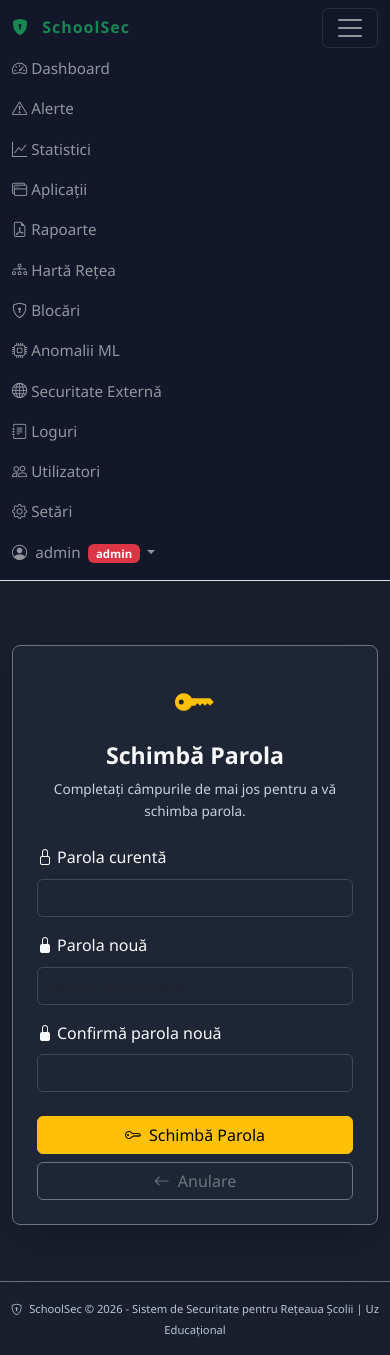
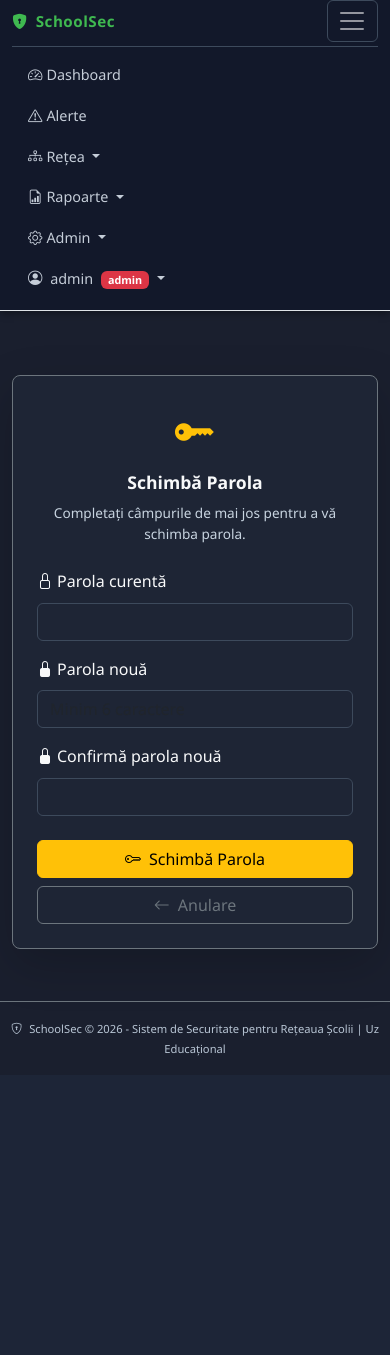
Before and after one commit to eduardstefan2006/school-network-security, a Flask app: page /profile/change-password in a window 390 px wide, after a click that opens the changed part. After the commit the page ends 1056 px from the top, so only its background shows below. Run offline with Flask 3, Linux system fonts and the light colour scheme; a user stored in the database is signed in; some libraries are stand-ins or nearby versions.

Commit message:
Restructure navbar: group 12 flat items into 5 top-level entries with dropdowns; add navbar.css and responsive.css
Agent-Logs-Url: https://github.com/eduardstefan2006/school-network-security/sessions/6da390ae-7df8-4c9c-a78d-eac492bd8f30

Co-authored-by: eduardstefan2006 <14857269+eduardstefan2006@users.noreply.github.com>

```diff
--- /dev/null
+++ b/app/static/css/navbar.css
@@ -0,0 +1,83 @@
+/* =====================================================================
+   SchoolSec - Navbar Styles
+   ===================================================================== */
+
+/* Main navbar */
+.schoolsec-navbar {
+    background-color: #12182a !important;
+    height: 60px;
+    padding-top: 0;
+    padding-bottom: 0;
+    box-shadow: 0 2px 8px rgba(0, 0, 0, 0.4);
+}
+
+.schoolsec-navbar .navbar-brand {
+    font-size: 1.1rem;
+    letter-spacing: 0.5px;
+    color: #3fb950 !important;
+}
+
+/* Nav links in navbar */
+.schoolsec-navbar .nav-link {
+    font-size: 0.9rem;
+    padding: 0.5rem 0.75rem;
+    color: #c5cdd8 !important;
+    transition: color 0.2s ease;
+    white-space: nowrap;
+}
+
+.schoolsec-navbar .nav-link:hover,
+.schoolsec-navbar .nav-link:focus {
+    color: #3fb950 !important;
+}
+
+.schoolsec-navbar .nav-link.active {
+    color: #3fb950 !important;
+    border-bottom: 2px solid #3fb950;
+}
+
+.schoolsec-navbar .nav-link.dropdown-toggle.active {
+    border-bottom: 2px solid #3fb950;
+}
+
+/* Dropdown menus */
+.schoolsec-dropdown {
+    background-color: #1e2840 !important;
+    border: 1px solid #3d4a5c !important;
+    border-radius: 6px;
+    box-shadow: 0 4px 16px rgba(0, 0, 0, 0.5);
+    min-width: 200px;
+    padding: 0.4rem 0;
+}
+
+.schoolsec-dropdown .dropdown-item {
+    color: #c5cdd8 !important;
+    font-size: 0.88rem;
+    padding: 0.5rem 1rem;
+    transition: background-color 0.15s ease, color 0.15s ease;
+}
+
+.schoolsec-dropdown .dropdown-item:hover,
+.schoolsec-dropdown .dropdown-item:focus {
+    background-color: rgba(63, 185, 80, 0.12) !important;
+    color: #3fb950 !important;
+}
+
+.schoolsec-dropdown .dropdown-item.active {
+    background-color: rgba(63, 185, 80, 0.18) !important;
+    color: #3fb950 !important;
+}
+
+.schoolsec-dropdown .dropdown-divider {
+    border-color: #3d4a5c;
+}
+
+/* Navbar toggler (hamburger) */
+.schoolsec-navbar .navbar-toggler {
+    border-color: #3d4a5c;
+    padding: 0.3rem 0.6rem;
+}
+
+.schoolsec-navbar .navbar-toggler:focus {
+    box-shadow: 0 0 0 2px rgba(63, 185, 80, 0.4);
+}
--- /dev/null
+++ b/app/static/css/responsive.css
@@ -0,0 +1,101 @@
+/* =====================================================================
+   SchoolSec - Responsive Styles
+   Breakpoints:
+     Desktop  > 1024px : full horizontal navbar
+     Tablet   768-1024px : compact navbar, hamburger trigger
+     Mobile   < 768px  : collapsed hamburger menu
+   ===================================================================== */
+
+/* ── Tablet (768px – 1024px) ─────────────────────────────────────── */
+@media (max-width: 1024px) {
+    .schoolsec-navbar .nav-link {
+        font-size: 0.85rem;
+        padding: 0.45rem 0.55rem;
+    }
+
+    .schoolsec-navbar .navbar-brand {
+        font-size: 1rem;
+    }
+}
+
+/* ── Mobile (< 768px) ────────────────────────────────────────────── */
+@media (max-width: 767.98px) {
+    /* Reduce navbar height on mobile */
+    .schoolsec-navbar {
+        height: auto;
+        min-height: 50px;
+    }
+
+    /* Expanded mobile menu */
+    .schoolsec-navbar .navbar-collapse {
+        background-color: #12182a;
+        border-top: 1px solid #3d4a5c;
+        padding: 0.5rem 0 0.75rem;
+        margin-top: 4px;
+    }
+
+    .schoolsec-navbar .nav-link {
+        font-size: 0.9rem;
+        padding: 0.55rem 1rem;
+        border-bottom: none !important;
+    }
+
+    .schoolsec-navbar .nav-link.active {
+        color: #3fb950 !important;
+        border-left: 3px solid #3fb950;
+        padding-left: calc(1rem - 3px);
+        border-bottom: none !important;
+    }
+
+    /* Dropdowns become full-width on mobile */
+    .schoolsec-dropdown {
+        min-width: unset;
+        width: 100%;
+        border: none !important;
+        border-radius: 0;
+        box-shadow: none;
+        background-color: #0e1424 !important;
+        padding-left: 1rem;
+    }
+
+    .schoolsec-dropdown .dropdown-item {
+        padding: 0.5rem 0.75rem;
+    }
+
+    /* Active item in mobile dropdown */
+    .schoolsec-dropdown .dropdown-item.active {
+        border-left: 3px solid #3fb950;
+        padding-left: calc(0.75rem - 3px);
+    }
+
+    /* Responsive tables */
+    .table-responsive {
+        overflow-x: auto;
+        -webkit-overflow-scrolling: touch;
+    }
+
+    /* Compact cards on mobile */
+    .card {
+        margin-bottom: 0.75rem;
+    }
+
+    /* Responsive grid helpers */
+    h2 {
+        font-size: 1.3rem;
+    }
+
+    h3 {
+        font-size: 1.1rem;
+    }
+}
+
+/* ── Small mobile (< 480px) ──────────────────────────────────────── */
+@media (max-width: 479.98px) {
+    .schoolsec-navbar .navbar-brand {
+        font-size: 0.95rem;
+    }
+
+    .card-body {
+        padding: 0.75rem;
+    }
+}
--- a/app/static/css/style.css
+++ b/app/static/css/style.css
@@ -84,7 +84,7 @@ body {
 }
 
 /* =====================================================================
-   Navbar
+   Navbar — stiluri de bază (detalii în navbar.css)
    ===================================================================== */
 .navbar-brand {
     font-size: 1.1rem;
@@ -239,7 +239,7 @@ footer {
 }
 
 /* =====================================================================
-   Responsivitate
+   Responsivitate — detalii complete în responsive.css
    ===================================================================== */
 @media (max-width: 768px) {
     .navbar-brand {
--- a/app/templates/base.html
+++ b/app/templates/base.html
@@ -10,111 +10,167 @@
     <link href="https://cdn.jsdelivr.net/npm/bootstrap-icons@1.11.0/font/bootstrap-icons.css" rel="stylesheet">
     <!-- CSS personalizat -->
     <link href="{{ url_for('static', filename='css/style.css') }}" rel="stylesheet">
+    <link href="{{ url_for('static', filename='css/navbar.css') }}" rel="stylesheet">
+    <link href="{{ url_for('static', filename='css/responsive.css') }}" rel="stylesheet">
 </head>
 <body class="text-light" style="background-color: var(--color-bg);">
 
 <!-- Bara de navigare -->
 {% if current_user.is_authenticated %}
-<nav class="navbar navbar-expand-lg navbar-dark border-bottom" style="background-color: #12182a;">
+<nav class="navbar navbar-expand-lg navbar-dark border-bottom schoolsec-navbar" aria-label="Navigare principală">
     <div class="container-fluid">
         <a class="navbar-brand fw-bold text-success" href="{{ url_for('dashboard.index') }}">
-            <i class="bi bi-shield-lock-fill me-2"></i>
-            SchoolSec
+            <i class="bi bi-shield-lock-fill me-2"></i>SchoolSec
         </a>
-        <button class="navbar-toggler" type="button" data-bs-toggle="collapse" data-bs-target="#navbarMain">
+        <button class="navbar-toggler" type="button" data-bs-toggle="collapse" data-bs-target="#navbarMain"
+                aria-controls="navbarMain" aria-expanded="false" aria-label="Deschide meniul">
             <span class="navbar-toggler-icon"></span>
         </button>
         <div class="collapse navbar-collapse" id="navbarMain">
             <ul class="navbar-nav me-auto">
+
+                <!-- Dashboard -->
                 <li class="nav-item">
                     <a class="nav-link {% if request.endpoint == 'dashboard.index' %}active{% endif %}"
                        href="{{ url_for('dashboard.index') }}">
                         <i class="bi bi-speedometer2 me-1"></i>Dashboard
                     </a>
                 </li>
+
+                <!-- Alerte -->
                 <li class="nav-item">
-                    <a class="nav-link {% if request.endpoint and 'alerts' in request.endpoint %}active{% endif %}"
+                    <a class="nav-link {% if request.endpoint == 'alerts.index' %}active{% endif %}"
                        href="{{ url_for('alerts.index') }}">
                         <i class="bi bi-exclamation-triangle me-1"></i>Alerte
-                        {% set active_count = namespace(n=0) %}
                         {% if active_alerts_count is defined %}
                             <span class="badge bg-danger ms-1">{{ active_alerts_count }}</span>
                         {% endif %}
                     </a>
                 </li>
-                <li class="nav-item">
-                    <a class="nav-link {% if request.endpoint in ('statistics.index', 'statistics.api_statistics') %}active{% endif %}"
-                       href="{{ url_for('statistics.index') }}">
-                        <i class="bi bi-graph-up me-1"></i>Statistici
+
+                <!-- Rețea dropdown -->
+                {% set retea_active = request.endpoint and (
+                    'network' in request.endpoint or
+                    request.endpoint in ('statistics.index', 'statistics.api_statistics') or
+                    request.endpoint == 'statistics.anomaly_detection' or
+                    request.endpoint == 'alerts.blocked_devices'
+                ) %}
+                <li class="nav-item dropdown">
+                    <a class="nav-link dropdown-toggle {% if retea_active %}active{% endif %}"
+                       href="#" role="button" data-bs-toggle="dropdown" aria-expanded="false">
+                        <i class="bi bi-diagram-3 me-1"></i>Rețea
+                    </a>
+                    <ul class="dropdown-menu dropdown-menu-dark schoolsec-dropdown">
+                        <li>
+                            <a class="dropdown-item {% if request.endpoint and 'network' in request.endpoint %}active{% endif %}"
+                               href="{{ url_for('network.index') }}">
+                                <i class="bi bi-hdd-network me-2"></i>Dispozitive
                             </a>
                         </li>
-                <li class="nav-item">
-                    <a class="nav-link {% if request.endpoint == 'statistics.app_usage' %}active{% endif %}"
-                       href="{{ url_for('statistics.app_usage') }}">
-                        <i class="bi bi-window-stack me-1"></i>Aplicații
+                        <li>
+                            <a class="dropdown-item {% if request.endpoint in ('statistics.index', 'statistics.api_statistics') %}active{% endif %}"
+                               href="{{ url_for('statistics.index') }}">
+                                <i class="bi bi-graph-up me-2"></i>Statistici
                             </a>
                         </li>
-                <li class="nav-item">
-                    <a class="nav-link {% if request.endpoint and 'reports' in request.endpoint %}active{% endif %}"
-                       href="{{ url_for('reports.index') }}">
-                        <i class="bi bi-file-earmark-pdf me-1"></i>Rapoarte
+                        <li>
+                            <a class="dropdown-item {% if request.endpoint == 'statistics.anomaly_detection' %}active{% endif %}"
+                               href="{{ url_for('statistics.anomaly_detection') }}">
+                                <i class="bi bi-cpu me-2"></i>Anomalii ML
                             </a>
                         </li>
-                <li class="nav-item">
-                    <a class="nav-link {% if request.endpoint and 'network' in request.endpoint %}active{% endif %}"
-                       href="{{ url_for('network.index') }}">
-                        <i class="bi bi-diagram-3 me-1"></i>Hartă Rețea
+                        <li>
+                            <a class="dropdown-item {% if request.endpoint == 'alerts.blocked_devices' %}active{% endif %}"
+                               href="{{ url_for('alerts.blocked_devices') }}">
+                                <i class="bi bi-shield-lock me-2"></i>Blocări
                             </a>
                         </li>
-                <li class="nav-item">
-                    <a class="nav-link {% if request.endpoint == 'alerts.blocked_devices' %}active{% endif %}"
-                       href="{{ url_for('alerts.blocked_devices') }}">
-                        <i class="bi bi-shield-lock me-1"></i>Blocări
+                    </ul>
+                </li>
+
+                <!-- Rapoarte dropdown -->
+                {% set rapoarte_active = request.endpoint and (
+                    'reports' in request.endpoint or
+                    request.endpoint == 'statistics.app_usage'
+                ) %}
+                <li class="nav-item dropdown">
+                    <a class="nav-link dropdown-toggle {% if rapoarte_active %}active{% endif %}"
+                       href="#" role="button" data-bs-toggle="dropdown" aria-expanded="false">
+                        <i class="bi bi-file-earmark-bar-graph me-1"></i>Rapoarte
+                    </a>
+                    <ul class="dropdown-menu dropdown-menu-dark schoolsec-dropdown">
+                        <li>
+                            <a class="dropdown-item {% if request.endpoint == 'statistics.app_usage' %}active{% endif %}"
+                               href="{{ url_for('statistics.app_usage') }}">
+                                <i class="bi bi-window-stack me-2"></i>Trafic per Aplicație
                             </a>
                         </li>
-                <li class="nav-item">
-                    <a class="nav-link {% if request.endpoint == 'statistics.anomaly_detection' %}active{% endif %}"
-                       href="{{ url_for('statistics.anomaly_detection') }}">
-                        <i class="bi bi-cpu me-1"></i>Anomalii ML
+                        <li>
+                            <a class="dropdown-item {% if request.endpoint and 'reports' in request.endpoint %}active{% endif %}"
+                               href="{{ url_for('reports.index') }}">
+                                <i class="bi bi-file-earmark-pdf me-2"></i>Raport Securitate
                             </a>
                         </li>
-                <li class="nav-item">
-                    <a class="nav-link {% if request.endpoint and 'external' in request.endpoint %}active{% endif %}"
-                       href="{{ url_for('external.index') }}">
-                        <i class="bi bi-globe me-1"></i>Securitate Externă
+                    </ul>
+                </li>
+
+                <!-- Admin dropdown (vizibil pentru toți, conținut filtrat) -->
+                {% set admin_active = request.endpoint and (
+                    'external' in request.endpoint or
+                    request.endpoint == 'dashboard.logs' or
+                    'users' in request.endpoint or
+                    'settings' in request.endpoint
+                ) %}
+                <li class="nav-item dropdown">
+                    <a class="nav-link dropdown-toggle {% if admin_active %}active{% endif %}"
+                       href="#" role="button" data-bs-toggle="dropdown" aria-expanded="false">
+                        <i class="bi bi-gear me-1"></i>Admin
+                    </a>
+                    <ul class="dropdown-menu dropdown-menu-dark schoolsec-dropdown">
+                        {% if current_user.is_admin() %}
+                        <li>
+                            <a class="dropdown-item {% if request.endpoint and 'settings' in request.endpoint %}active{% endif %}"
+                               href="{{ url_for('settings.index') }}">
+                                <i class="bi bi-sliders me-2"></i>Setări
                             </a>
                         </li>
-                <li class="nav-item">
-                    <a class="nav-link {% if request.endpoint == 'dashboard.logs' %}active{% endif %}"
-                       href="{{ url_for('dashboard.logs') }}">
-                        <i class="bi bi-journal-text me-1"></i>Loguri
+                        <li>
+                            <a class="dropdown-item {% if request.endpoint and 'users' in request.endpoint %}active{% endif %}"
+                               href="{{ url_for('users.index') }}">
+                                <i class="bi bi-people me-2"></i>Utilizatori
                             </a>
                         </li>
-                {% if current_user.is_admin() %}
-                <li class="nav-item">
-                    <a class="nav-link {% if request.endpoint and 'users' in request.endpoint %}active{% endif %}"
-                       href="{{ url_for('users.index') }}">
-                        <i class="bi bi-people me-1"></i>Utilizatori
+                        <li><hr class="dropdown-divider"></li>
+                        {% endif %}
+                        <li>
+                            <a class="dropdown-item {% if request.endpoint == 'dashboard.logs' %}active{% endif %}"
+                               href="{{ url_for('dashboard.logs') }}">
+                                <i class="bi bi-journal-text me-2"></i>Loguri Securitate
                             </a>
                         </li>
-                <li class="nav-item">
-                    <a class="nav-link {% if request.endpoint and 'settings' in request.endpoint %}active{% endif %}"
-                       href="{{ url_for('settings.index') }}">
-                        <i class="bi bi-gear me-1"></i>Setări
+                        <li>
+                            <a class="dropdown-item {% if request.endpoint and 'external' in request.endpoint %}active{% endif %}"
+                               href="{{ url_for('external.index') }}">
+                                <i class="bi bi-globe me-2"></i>Securitate Externă
                             </a>
                         </li>
-                {% endif %}
                     </ul>
+                </li>
+
+            </ul>
+
+            <!-- User menu (right side) -->
             <ul class="navbar-nav">
                 <li class="nav-item dropdown">
-                    <a class="nav-link dropdown-toggle" href="#" data-bs-toggle="dropdown">
+                    <a class="nav-link dropdown-toggle" href="#" role="button" data-bs-toggle="dropdown"
+                       aria-expanded="false" aria-label="Meniu utilizator">
                         <i class="bi bi-person-circle me-1"></i>
                         {{ current_user.username }}
                         <span class="badge {% if current_user.is_admin() %}bg-danger{% else %}bg-secondary{% endif %} ms-1">
                             {{ current_user.role }}
                         </span>
                     </a>
-                    <ul class="dropdown-menu dropdown-menu-dark dropdown-menu-end">
+                    <ul class="dropdown-menu dropdown-menu-dark dropdown-menu-end schoolsec-dropdown">
                         <li><a class="dropdown-item" href="{{ url_for('auth.change_own_password') }}">
                             <i class="bi bi-key me-2"></i>Schimbă Parola
                         </a></li>
```
Lines whose indentation alone changed are shown as unchanged.
